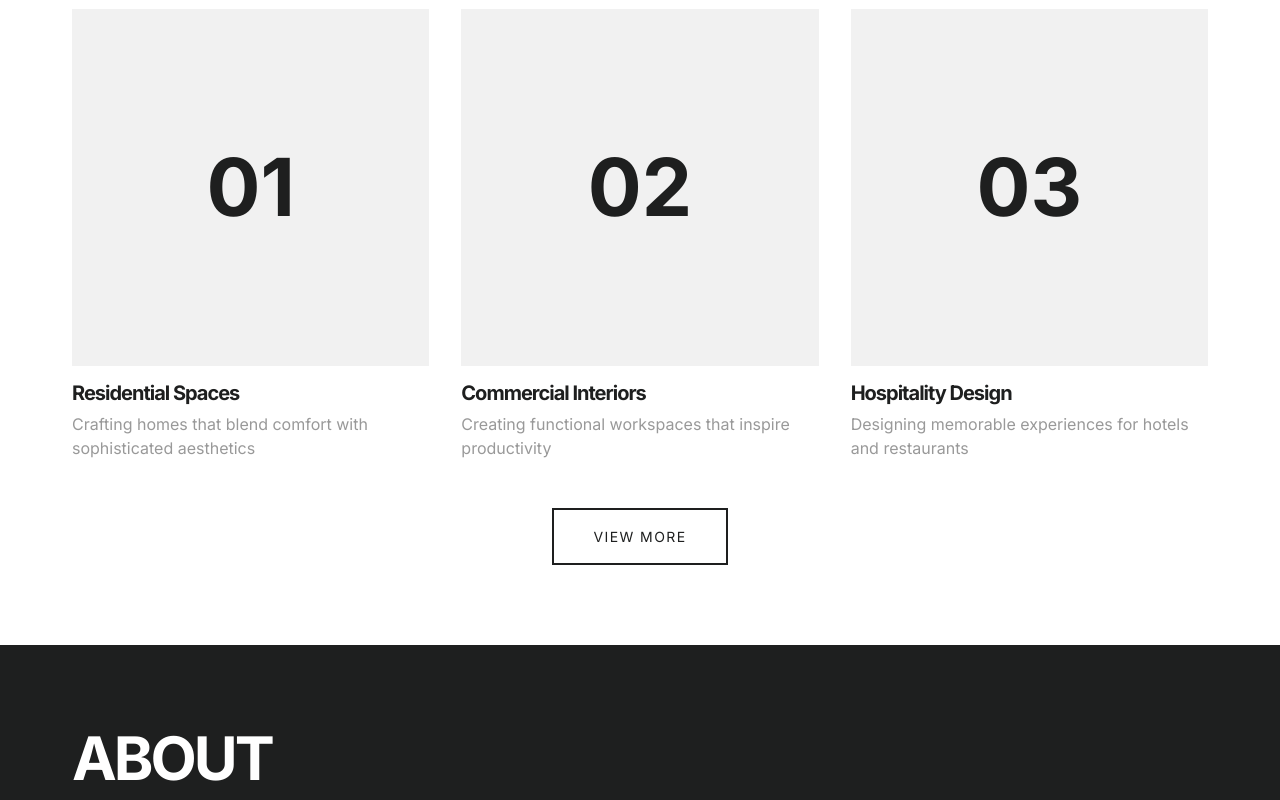
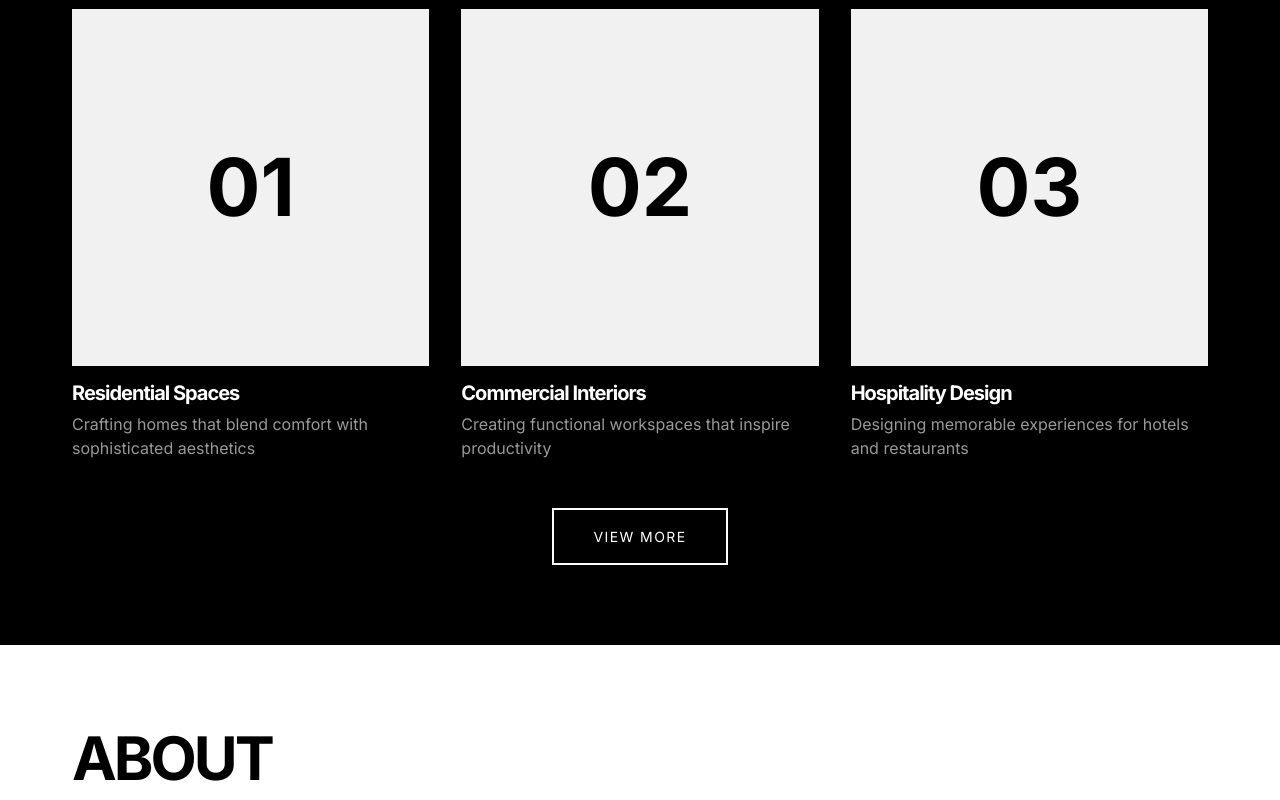
Before and after one commit to 20lMedia/dnb2, a plain HTML site: page index.html in a window 1280 px wide. Shown: the part 860-1660 px from the top of the page. Drawn offline with Linux system fonts and the light colour scheme.

Commit message:
styles.css

```diff
--- a/styles.css
+++ b/styles.css
@@ -1,8 +1,8 @@
 /* Base Styles */
 :root {
     --red: #4ebea2;
-    --black: #fff;
-    --white: #1E1F1F;
+    --black: #000000;
+    --white: #FFFFFF;
     --light-gray: #F4F6F9;
     --medium-gray: #F1F1F1;
     --dark-gray: #CCCCCC;
@@ -218,7 +218,7 @@ ul {
 .project-number {
     font-size: 5rem;
     font-weight: 700;
-    color: var(--white);
+    color: var(--black);
 }
 
 .project-title {
```
